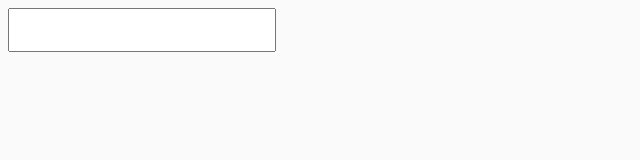
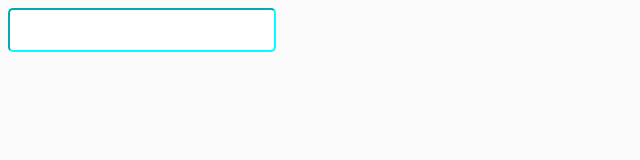
Before and after one commit to VolodymyrKudriavtsev/goit-js-hw-10, a website built with Parcel: page src/index.html in a window 1280 px wide. Shown: the whole page, without its empty margins (0-640 px from the left). Built offline with nearby package versions, Linux system fonts and the light colour scheme.

Commit message:
min styles

```diff
--- a/src/css/styles.css
+++ b/src/css/styles.css
@@ -17,4 +17,7 @@ body {
   padding: 8px;
   max-width: 320px;
   margin-bottom: 16px;
+  border-radius: 5px;
+  border-color: #00ffff;
+  outline-color: #6495ed;
 }
```
